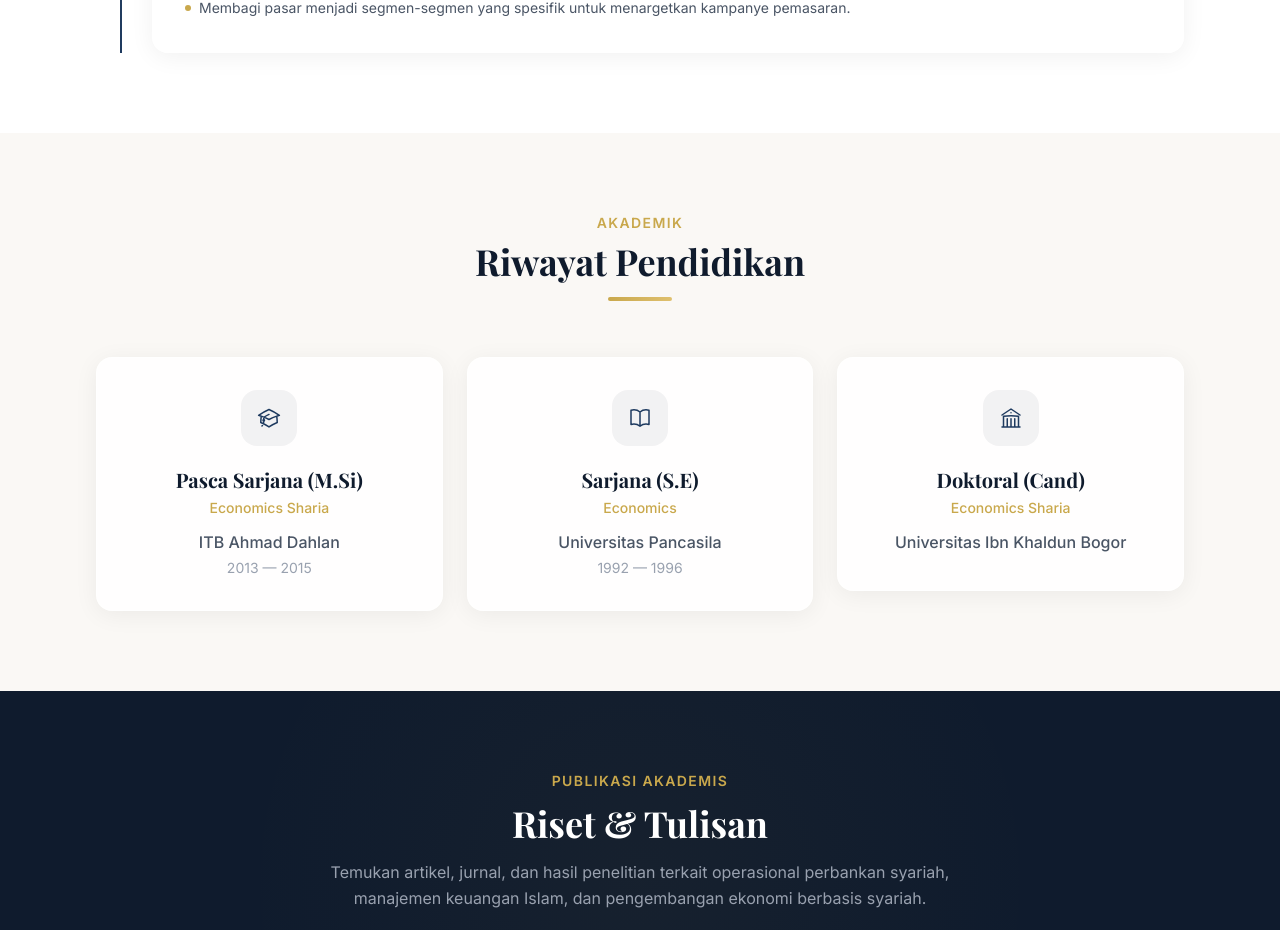
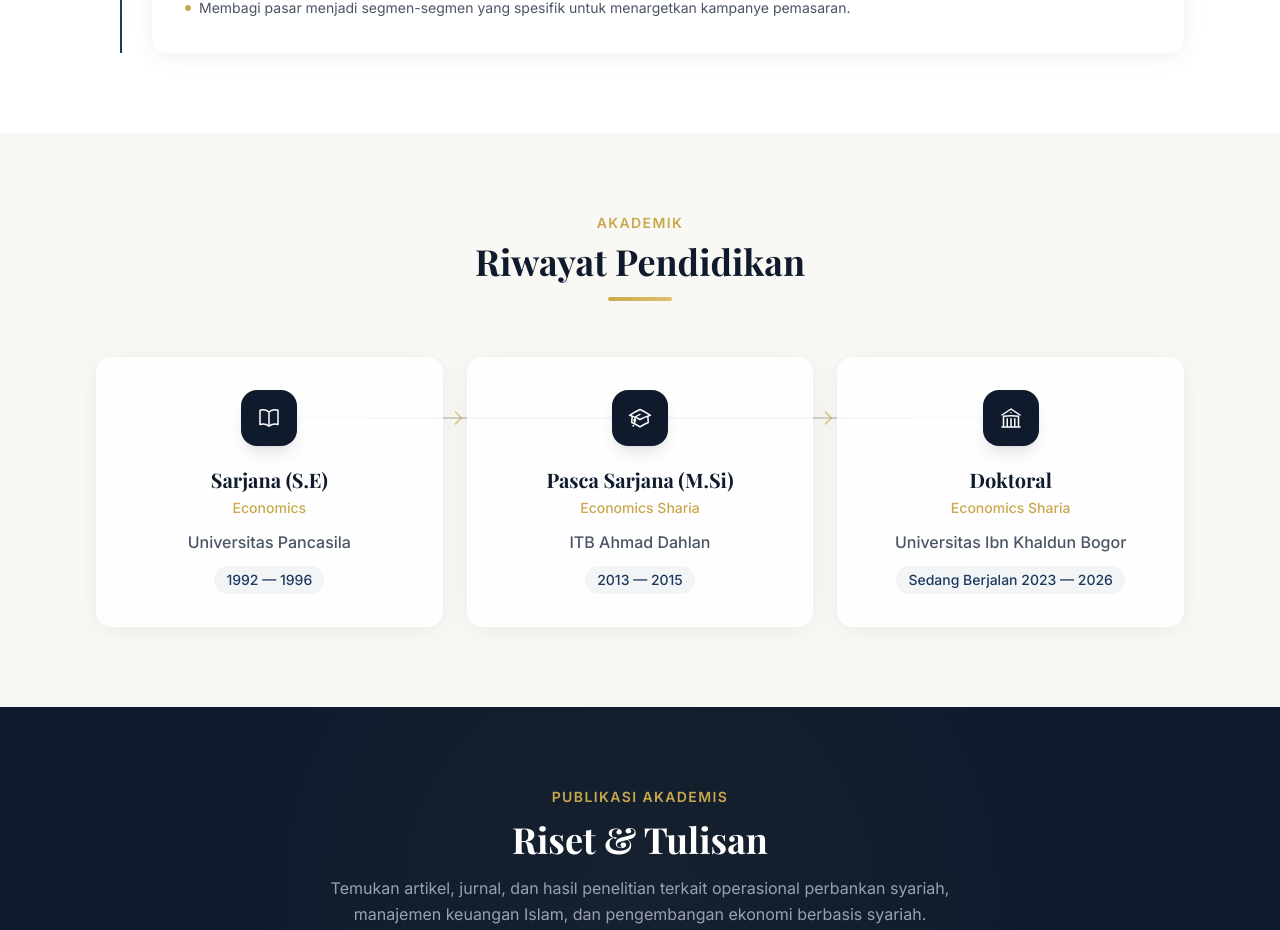
Before and after one commit to adnanaufal/padenur-website, a Next.js app: page / in a window 1280 px wide. Shown: the part 4039-4969 px from the top of the page. Built offline with nearby package versions, Linux system fonts and the light colour scheme; a web font is replaced by a local one.

Commit message:
feat: redesign education layout to horizontal timeline with connecting animations

```diff
--- a/src/components/Education.tsx
+++ b/src/components/Education.tsx
@@ -1,4 +1,15 @@
 const education = [
+  {
+    degree: "Sarjana (S.E)",
+    field: "Economics",
+    institution: "Universitas Pancasila",
+    period: "1992 — 1996",
+    icon: (
+      <svg className="w-6 h-6" fill="none" viewBox="0 0 24 24" stroke="currentColor">
+        <path strokeLinecap="round" strokeLinejoin="round" strokeWidth={1.5} d="M12 6.042A8.967 8.967 0 006 3.75c-1.052 0-2.062.18-3 .512v14.25A8.987 8.987 0 016 18c2.305 0 4.408.867 6 2.292m0-14.25a8.966 8.966 0 016-2.292c1.052 0 2.062.18 3 .512v14.25A8.987 8.987 0 0018 18a8.967 8.967 0 00-6 2.292m0-14.25v14.25" />
+      </svg>
+    ),
+  },
   {
     degree: "Pasca Sarjana (M.Si)",
     field: "Economics Sharia",
@@ -11,21 +22,10 @@ const education = [
     ),
   },
   {
-    degree: "Sarjana (S.E)",
-    field: "Economics",
-    institution: "Universitas Pancasila",
-    period: "1992 — 1996",
-    icon: (
-      <svg className="w-6 h-6" fill="none" viewBox="0 0 24 24" stroke="currentColor">
-        <path strokeLinecap="round" strokeLinejoin="round" strokeWidth={1.5} d="M12 6.042A8.967 8.967 0 006 3.75c-1.052 0-2.062.18-3 .512v14.25A8.987 8.987 0 016 18c2.305 0 4.408.867 6 2.292m0-14.25a8.966 8.966 0 016-2.292c1.052 0 2.062.18 3 .512v14.25A8.987 8.987 0 0018 18a8.967 8.967 0 00-6 2.292m0-14.25v14.25" />
-      </svg>
-    ),
-  },
-  {
-    degree: "Doktoral (Cand)",
+    degree: "Doktoral",
     field: "Economics Sharia",
     institution: "Universitas Ibn Khaldun Bogor",
-    period: "",
+    period: "Sedang Berjalan 2023 — 2026",
     icon: (
       <svg className="w-6 h-6" fill="none" viewBox="0 0 24 24" stroke="currentColor">
         <path strokeLinecap="round" strokeLinejoin="round" strokeWidth={1.5} d="M12 21v-8.25M15.75 21v-8.25M8.25 21v-8.25M3 9l9-6 9 6m-1.5 12V10.332A48.36 48.36 0 0012 9.75c-2.551 0-5.056.2-7.5.582V21M3 21h18M12 6.75h.008v.008H12V6.75z" />
@@ -38,7 +38,7 @@ import ScrollReveal from "./animations/ScrollReveal";
 
 export default function Education() {
   return (
-    <section id="pendidikan" className="py-20 bg-cream">
+    <section id="pendidikan" className="py-20 bg-cream overflow-hidden">
       <div className="max-w-6xl mx-auto px-4 sm:px-6 lg:px-8">
         {/* Section Header */}
         <ScrollReveal direction="up">
@@ -51,13 +51,33 @@ export default function Education() {
           </div>
         </ScrollReveal>
 
+        <div className="relative">
+          {/* Horizontal Connecting Line (Desktop Only) */}
+          {/* Cards have p-8 (32px top padding) and icon is h-14 (56px) -> center of icon is at 32 + 28 = 60px from top of card. */}
+          <div className="hidden md:block absolute top-[60px] left-[16.66%] right-[16.66%] h-0.5 bg-gradient-to-r from-gold/30 via-slate-blue/30 to-gold/30">
+            {/* Animated dot moving across the line */}
+            <div className="absolute top-1/2 left-0 w-1.5 h-1.5 bg-gold rounded-full -translate-y-1/2 animate-[pulse_2s_ease-in-out_infinite]" />
+            <div className="absolute top-1/2 left-1/2 w-1.5 h-1.5 bg-slate-blue rounded-full -translate-y-1/2 animate-[pulse_2.5s_ease-in-out_infinite]" />
+            <div className="absolute top-1/2 right-0 w-1.5 h-1.5 bg-gold rounded-full -translate-y-1/2 animate-[pulse_2s_ease-in-out_infinite]" />
+          </div>
+
           {/* Cards */}
-        <div className="grid grid-cols-1 md:grid-cols-3 gap-6 stagger-children">
+          <div className="grid grid-cols-1 md:grid-cols-3 gap-6 stagger-children relative z-10">
             {education.map((edu, index) => (
               <ScrollReveal key={edu.institution} delay={index * 0.15} direction="up">
-              <div className="glass-card h-full rounded-2xl p-8 text-center hover:shadow-lg hover:shadow-gold/5 transition-all duration-300 hover:-translate-y-1 group">
+                <div className="glass-card bg-white/80 backdrop-blur-md h-full rounded-2xl p-8 text-center hover:shadow-lg hover:shadow-gold/5 transition-all duration-300 hover:-translate-y-1 group relative">
+
+                  {/* Arrow for Desktop pointing to next card */}
+                  {index < education.length - 1 && (
+                    <div className="hidden md:flex absolute top-[60px] -right-4 w-8 h-8 items-center justify-center translate-x-1/2 -translate-y-1/2 z-20 text-gold/60">
+                      <svg className="w-5 h-5 animate-[bounce-x_2s_ease-in-out_infinite]" fill="none" viewBox="0 0 24 24" stroke="currentColor">
+                        <path strokeLinecap="round" strokeLinejoin="round" strokeWidth={2} d="M9 5l7 7-7 7" />
+                      </svg>
+                    </div>
+                  )}
+
                   {/* Icon */}
-                <div className="w-14 h-14 rounded-2xl bg-navy/5 group-hover:bg-gold/10 flex items-center justify-center text-slate-blue group-hover:text-gold transition-colors duration-300 mx-auto mb-5">
+                  <div className="w-14 h-14 rounded-2xl bg-navy flex items-center justify-center text-white group-hover:bg-gold transition-colors duration-300 mx-auto mb-5 shadow-lg shadow-navy/10 relative z-10">
                     {edu.icon}
                   </div>
 
@@ -68,13 +88,16 @@ export default function Education() {
                   {/* Institution */}
                   <p className="text-gray-600 font-medium mb-1">{edu.institution}</p>
                   {edu.period && (
-                  <p className="text-sm text-gray-400">{edu.period}</p>
+                    <p className="text-sm font-medium text-slate-blue bg-slate-blue/5 inline-block px-3 py-1 rounded-full mt-2">
+                      {edu.period}
+                    </p>
                   )}
                 </div>
               </ScrollReveal>
             ))}
           </div>
         </div>
+      </div>
     </section>
   );
 }
```
Lines whose indentation alone changed are shown as unchanged.
